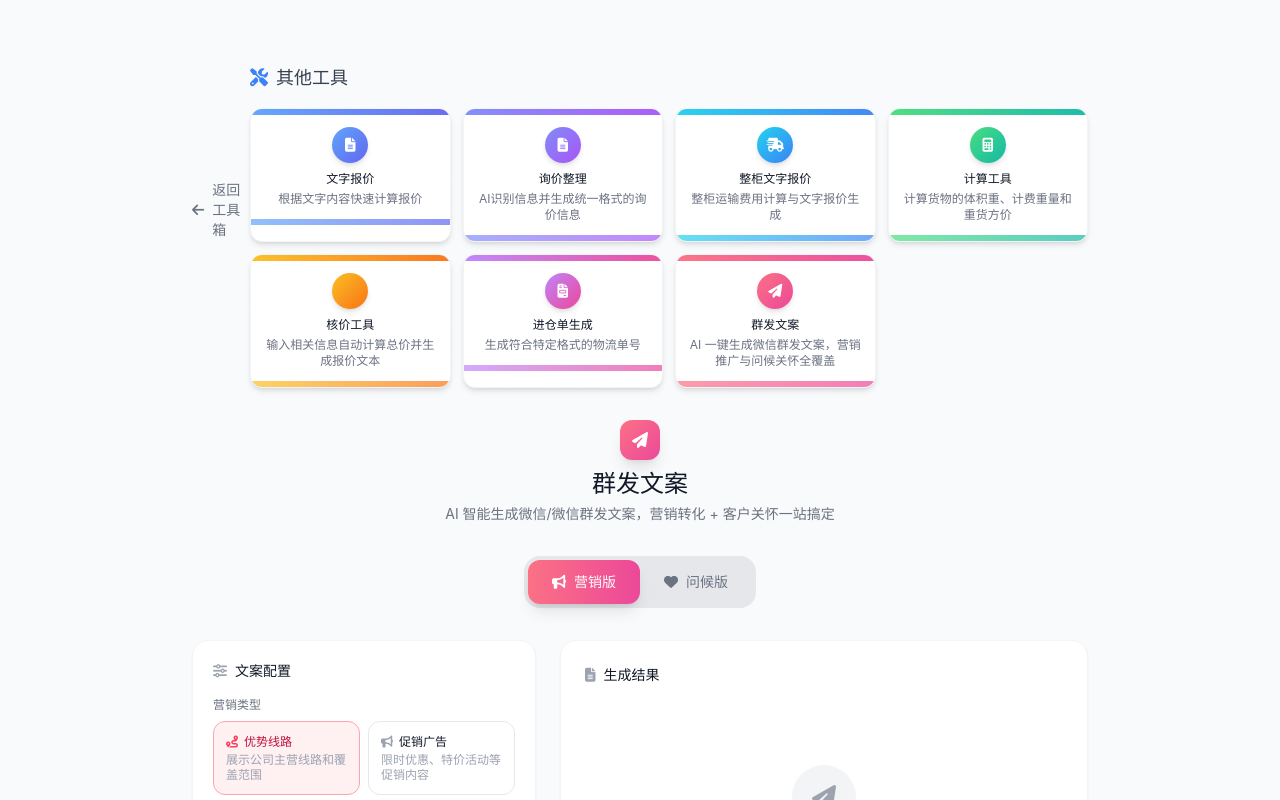
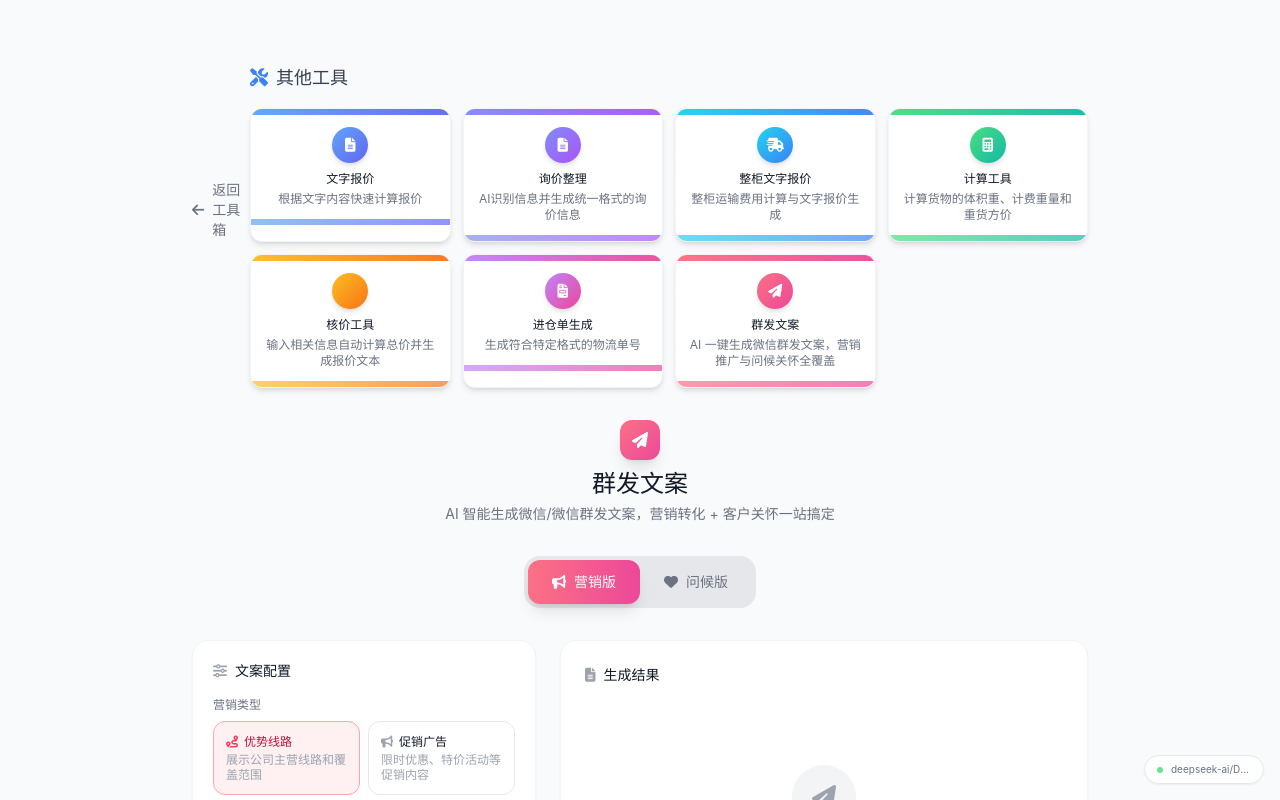
Before and after one commit to jiajuns999-cmd/SJJ-GONGJU, a React (Vite) app: page /broadcast-copywriter in a window 1280 px wide. Shown: the top 800 px of the page. Built offline with nearby package versions, Linux system fonts and the light colour scheme.

Commit message:
新增右下角AI模型名称显示组件

```diff
--- a/src/App.tsx
+++ b/src/App.tsx
@@ -7,6 +7,7 @@ import WeightPriceCalculator from "@/pages/WeightPriceCalculator";
 import FullContainerTextQuote from "@/pages/FullContainerTextQuote";
 import InquiryOrganizer from "@/pages/InquiryOrganizer";
 import BroadcastCopywriter from "@/pages/BroadcastCopywriter";
+import AIModelBadge from "@/components/AIModelBadge";
 import { useTheme } from "@/hooks/useTheme";
 import { QuoteSyncProvider } from "@/contexts/quoteSyncContext";
 
@@ -28,6 +29,7 @@ export default function App() {
               <Route path="/inquiry-organizer" element={<InquiryOrganizer />} />
               <Route path="/broadcast-copywriter" element={<BroadcastCopywriter />} />
             </Routes>
+            <AIModelBadge />
           </div>
         </div>
       </BrowserRouter>
--- /dev/null
+++ b/src/components/AIModelBadge.tsx
@@ -0,0 +1,39 @@
+import { useState } from "react";
+
+const TEXT_MODEL = "deepseek-ai/DeepSeek-V4-Pro";
+const VISION_MODEL = "Qwen/Qwen2.5-VL-72B-Instruct";
+
+export default function AIModelBadge() {
+  const [expanded, setExpanded] = useState(false);
+
+  return (
+    <div className="fixed bottom-4 right-4 z-50">
+      <div
+        onMouseEnter={() => setExpanded(true)}
+        onMouseLeave={() => setExpanded(false)}
+        onClick={() => setExpanded(!expanded)}
+        className={`
+          flex items-center gap-2 px-3 py-1.5 rounded-full
+          bg-white/80 dark:bg-gray-800/80 backdrop-blur-sm
+          border border-gray-200 dark:border-gray-700
+          shadow-sm hover:shadow-md
+          cursor-pointer select-none
+          transition-all duration-300
+          ${expanded ? "max-w-xs" : "max-w-[120px]"}
+        `}
+      >
+        <span className="flex-shrink-0 w-1.5 h-1.5 rounded-full bg-green-400 animate-pulse" />
+        <span className="text-[10px] text-gray-500 dark:text-gray-400 truncate">
+          {expanded ? (
+            <span className="flex flex-col gap-0.5 whitespace-nowrap">
+              <span>文本: {TEXT_MODEL}</span>
+              <span>视觉: {VISION_MODEL}</span>
+            </span>
+          ) : (
+            <span className="truncate">{TEXT_MODEL}</span>
+          )}
+        </span>
+      </div>
+    </div>
+  );
+}
```
